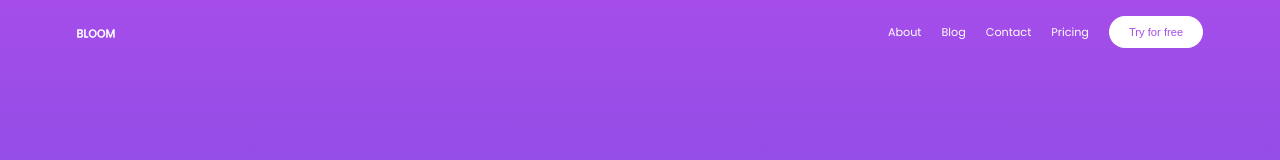
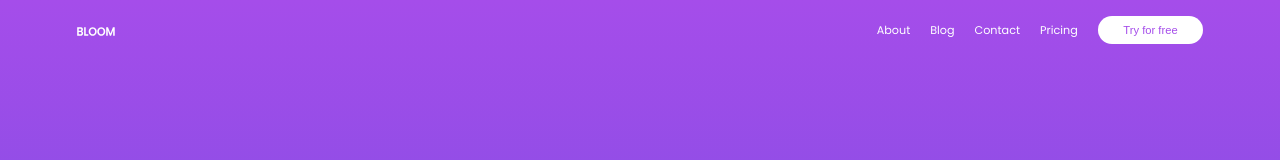
Before and after one commit to Lovethrech/BLOOM-Chel, a Vue app: page / in a window 1280 px wide. Shown: the top 160 px of the page. Built offline with nearby package versions, Linux system fonts and the light colour scheme.

Commit message:
...working on home-about section component.

```diff
--- a/src/assets/main.css
+++ b/src/assets/main.css
@@ -16,8 +16,8 @@ img{
 /* TRY-FOR-FREE BUTTON  */
 .try-for-free-btn{
   font-size: 1.4vh;
-  padding:10px 20px;
-  border-radius: 20px;
+  padding:1vh 2vw;
+  border-radius: 2vw;
   border: 0;
 }
 .try-for-free-btn:hover{
```
